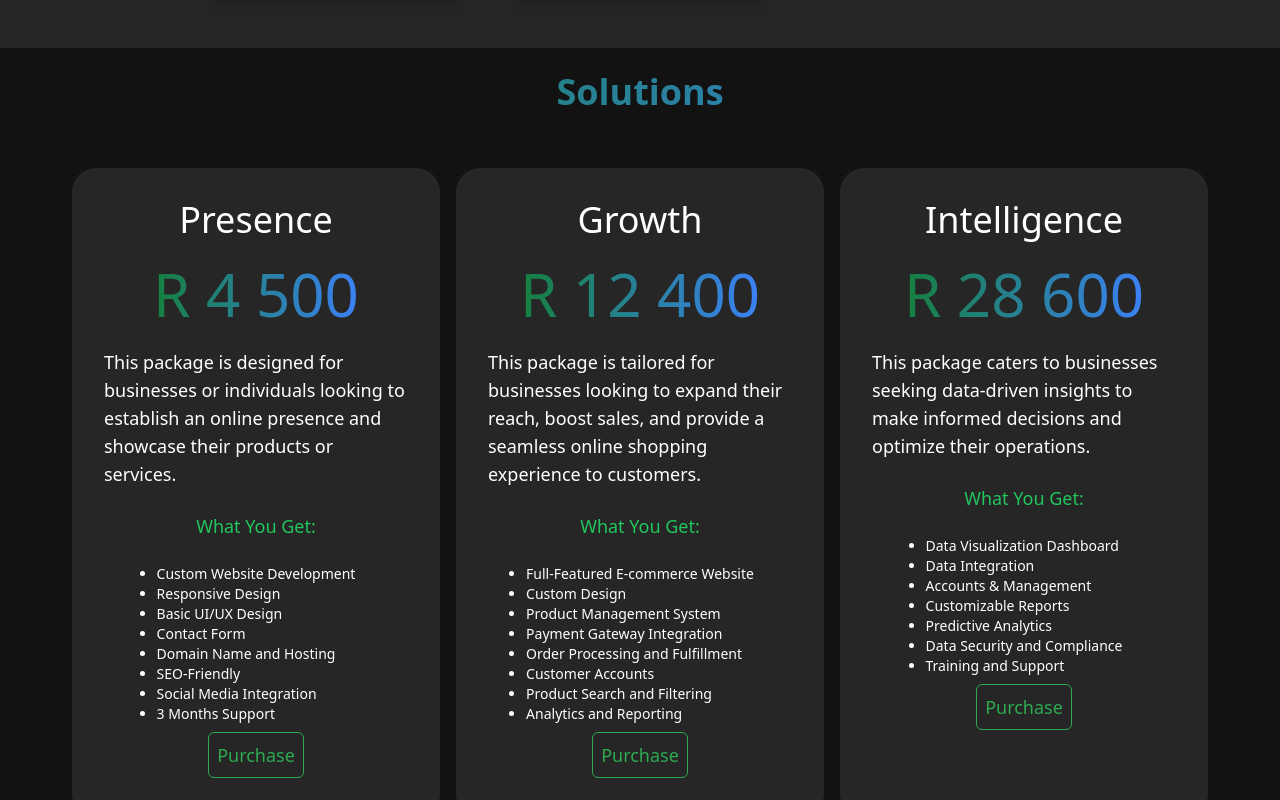
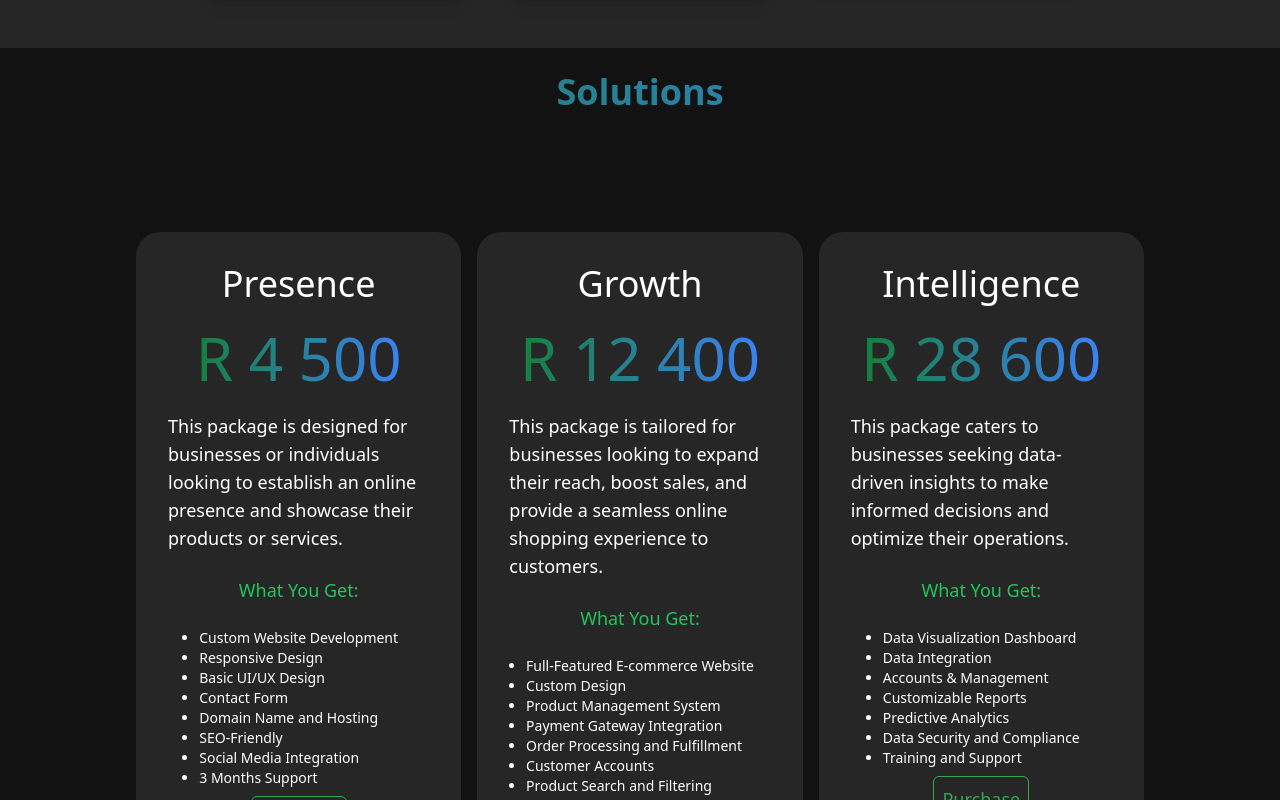
Before and after one commit to christiaan-fourie/psytech, a Next.js app: page / in a window 1280 px wide. Shown: the part 880-1680 px from the top of the page. Built offline with nearby package versions, Linux system fonts and the light colour scheme.

Commit message:
Update PriceCards.jsx

```diff
--- a/components/PriceCards/PriceCards.jsx
+++ b/components/PriceCards/PriceCards.jsx
@@ -4,7 +4,7 @@ const PriceCards = () => {
   return (
     <div className='font-sans font-light text-lg'>
       <h1 className='text-4xl text-center font-bold my-6 bg-clip-text text-transparent bg-gradient-to-r from-green-700 to-blue-500'>Solutions</h1>
-      <div className='flex flex-col gap-4 lg:flex-row justify-around md:p-8 md:mx-10'>
+      <div className='flex flex-col gap-4 lg:flex-row justify-around md:p-24 md:mx-10'>
         <div className='flex flex-col lg:w-1/3 items-center p-8 md:rounded-3xl hover:shadow-[0_0_16px_5px_#2daa5255] backdrop-blur-sm bg-neutral-800 hover:bg-opacity-50'>
           <h1 className='text-4xl text-center'>Presence</h1>
           <h1 className='text-6xl my-6 bg-clip-text text-transparent bg-gradient-to-r from-green-700 to-blue-500'>R 4 500</h1>
```
